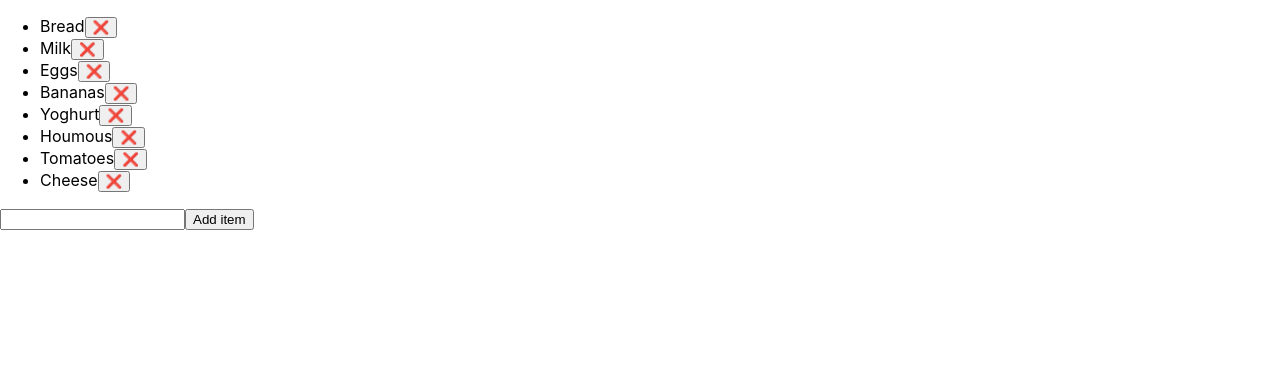
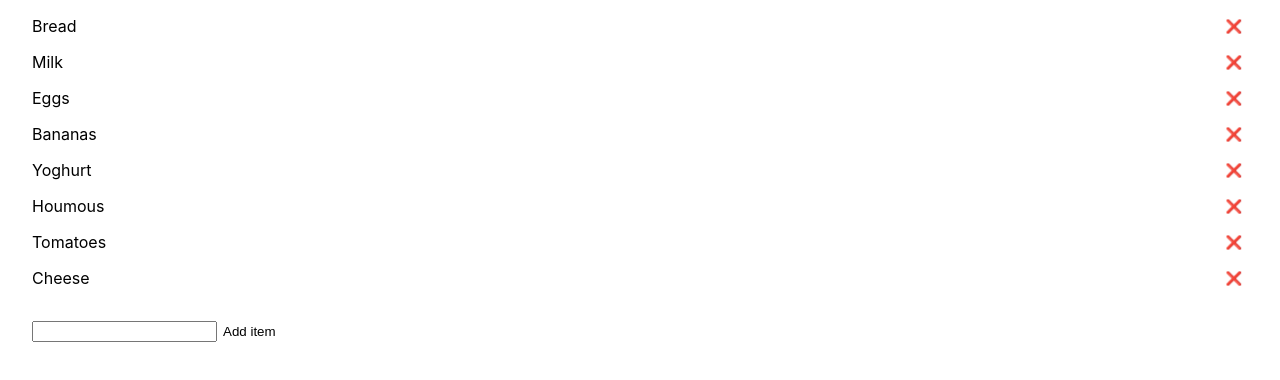
Before and after one commit to KateHoward10/shopping-list, a React (Create React App) app: page / in a window 1280 px wide. Shown: the top 380 px of the page. Built offline with nearby package versions, Linux system fonts and the light colour scheme.

Commit message:
Cross items off list

```diff
--- a/src/App.js
+++ b/src/App.js
@@ -15,9 +15,13 @@ function App() {
     setItems(existing => existing.filter(item => item.id !== id));
   }
 
+  function crossItem(id) {
+    setItems(existing => existing.map(item => item.id === id ? { ...item, crossed: true } : item));
+  }
+
   return (
     <>
-      <List items={items} deleteItem={deleteItem} />
+      <List items={items} deleteItem={deleteItem} crossItem={crossItem} />
       <AddItemForm addItem={addItem} />
     </>
   );
--- a/src/components/List.js
+++ b/src/components/List.js
@@ -1,9 +1,11 @@
-function List({ items, deleteItem }) {
+function List({ items, deleteItem, crossItem }) {
   return (
-    <ul>
-      {items.map(({ id, name }) => (
-        <li key={id}>
-          {name}
+    <ul className="list">
+      {items.map(({ id, name, crossed }) => (
+        <li key={id} className="list-item">
+          <span onClick={() => crossItem(id)} className={crossed ? "crossed-item-name" : "item-name"}>
+            {name}
+          </span>
           <button onClick={() => deleteItem(id)}>❌</button>
         </li>
       ))}
--- a/src/index.css
+++ b/src/index.css
@@ -11,3 +11,32 @@ code {
   font-family: source-code-pro, Menlo, Monaco, Consolas, 'Courier New',
     monospace;
 }
+
+button {
+  background-color: transparent;
+  border: none;
+  cursor: pointer;
+}
+
+form {
+  margin: 2rem;
+}
+
+.list {
+  list-style-type: none;
+  padding: 0;
+}
+
+.list-item {
+  display: flex;
+  justify-content: space-between;
+  margin: 1rem 2rem;
+}
+
+.item-name {
+  cursor: pointer;
+}
+
+.crossed-item-name {
+  text-decoration: line-through;
+}
```
